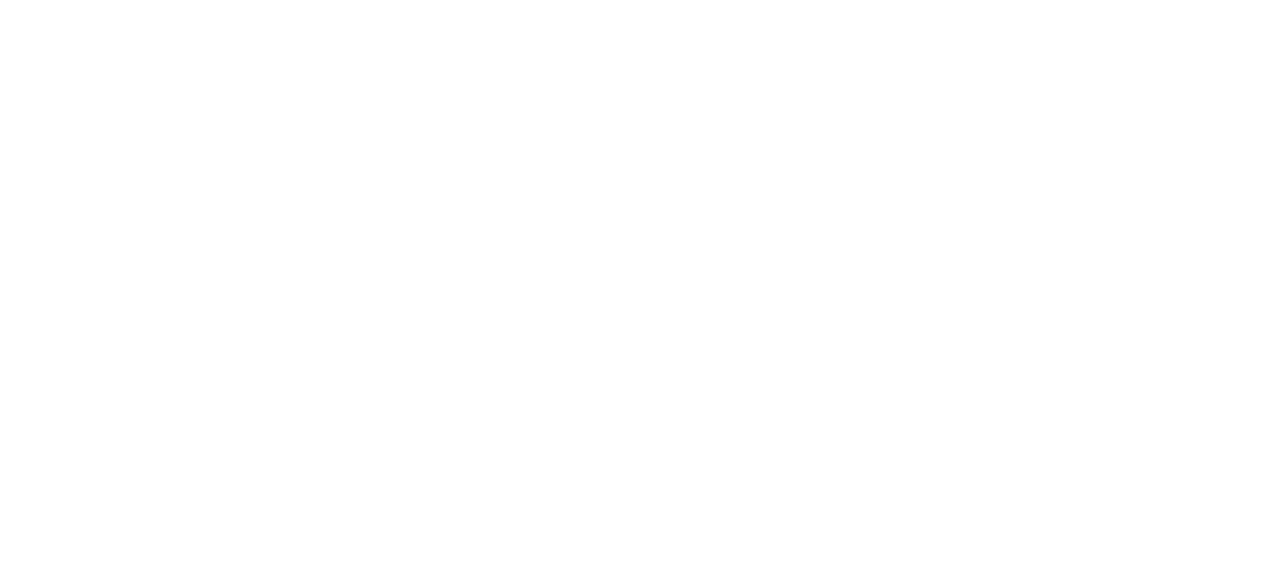
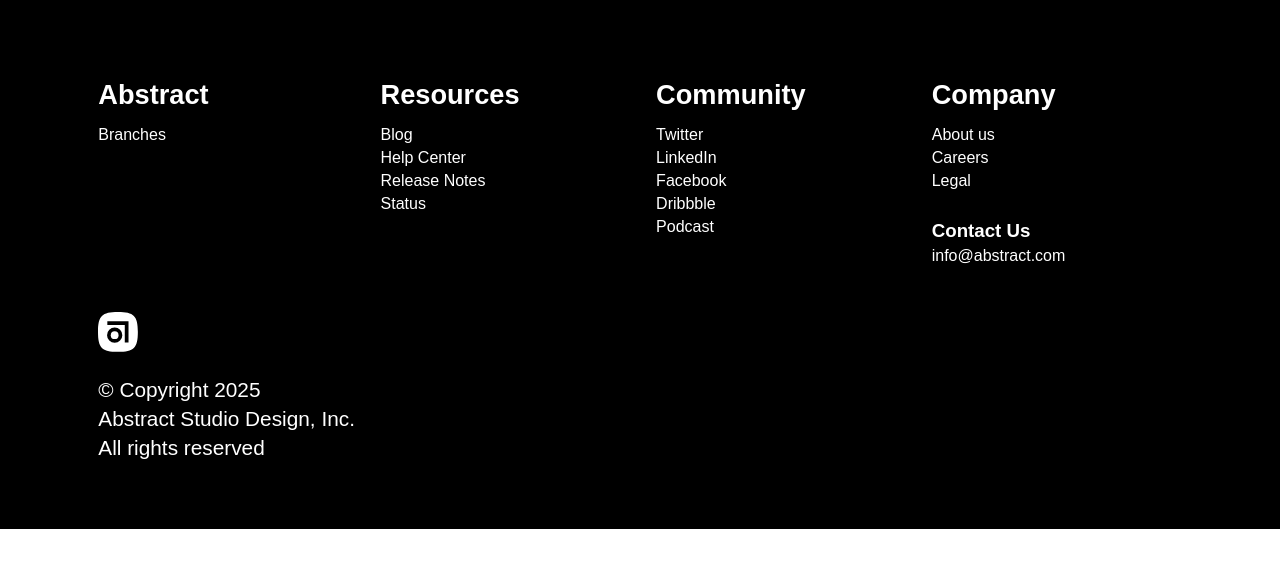
Before and after one commit to MorrisKehbel/Abstract, a plain HTML site: page index.html in a window 1280 px wide. Drawn offline with Linux system fonts and the light colour scheme.

Commit message:
added footer

```diff
--- a/assets/css/styles.css
+++ b/assets/css/styles.css
@@ -0,0 +1,79 @@
+*,
+*::before,
+*::after {
+  box-sizing: border-box;
+  padding: 0;
+  margin: 0;
+}
+
+ul,
+li {
+  list-style: none;
+}
+
+a {
+  text-decoration: none;
+  color: inherit;
+}
+/*-------------------- Reset End ------------------*/
+/*---------------- Component Styles ---------------*/
+body {
+  margin: 0;
+  padding: 0;
+  font-family: "GT America Standard", sans-serif;
+  color: white;
+}
+
+a:hover {
+  text-decoration: underline;
+}
+
+/*----------------- Page Elements -----------------*/
+/*footer*/
+footer {
+  display: grid;
+  justify-content: center;
+  /* grid-template-columns: repeat(5, 1fr); */
+  grid-template-columns: repeat(auto-fit, minmax(250px, max-content));
+  gap: clamp(0.75rem, 2vw, 2rem);
+  background-color: #000000;
+  color: white;
+  padding: 4rem 1rem;
+}
+
+.footer__row5 {
+  margin-top: 9rem;
+  /* grid-column: -1; */
+  /* grid-row: auto; */
+  justify-self: end;
+  align-self: end;
+  font-size: 1.3rem;
+  font-weight: 400;
+  @media (max-width: 1393px) {
+    margin-top: 0rem;
+  }
+}
+
+.footer_row5-logo {
+  height: 40px;
+  width: 40px;
+  margin: 1rem 0;
+}
+
+footer h2 {
+  font-weight: 600;
+  font-size: 1.7rem;
+  margin: 15px 0;
+}
+
+footer h3 {
+  margin-top: 30px;
+}
+
+footer li {
+  margin: 5px 0;
+}
+
+footer a:focus {
+  color: #dadbf1;
+}
--- a/index.html
+++ b/index.html
@@ -6,5 +6,66 @@
     <link rel="stylesheet" href="assets/css/styles.css" />
     <title>Abstract</title>
   </head>
-  <body></body>
+  <body>
+    <footer>
+      <div class="footer__row1">
+        <h2>Abstract</h2>
+        <ul>
+          <li><a href="#">Branches</a></li>
+        </ul>
+      </div>
+      <div class="footer__row2">
+        <h2>Resources</h2>
+        <ul>
+          <li><a href="#">Blog</a></li>
+          <li><a href="#">Help Center</a></li>
+          <li><a href="#">Release Notes</a></li>
+          <li><a href="#">Status</a></li>
+        </ul>
+      </div>
+      <div class="footer__row3">
+        <h2>Community</h2>
+        <ul>
+          <li><a href="#">Twitter</a></li>
+          <li><a href="#">LinkedIn</a></li>
+          <li><a href="#">Facebook</a></li>
+          <li><a href="#">Dribbble</a></li>
+          <li><a href="#">Podcast</a></li>
+        </ul>
+      </div>
+      <div class="footer__row4">
+        <h2>Company</h2>
+        <ul>
+          <li><a href="#">About us</a></li>
+          <li><a href="#">Careers</a></li>
+          <li><a href="#">Legal</a></li>
+        </ul>
+
+        <h3>Contact Us</h3>
+        <ul>
+          <li><a href="mailto:info@abstract.com">info@abstract.com</a></li>
+        </ul>
+      </div>
+      <div class="footer__row5">
+        <svg
+          class="footer_row5-logo"
+          xmlns="http://www.w3.org/2000/svg"
+          viewBox="0 0 200 51"
+          preserveAspectRatio="xMinYMid slice"
+        >
+          <g class="abstract-logo-mark-footer" fill="#fff">
+            <path
+              d="M25.41 0C5.08 0 0 5.08 0 25.41s5.08 25.41 25.41 25.41 25.41-5.08 25.41-25.41S45.74 0 25.41 0zm-4.17 39.31A9.73 9.73 0 1 1 31 29.58a9.75 9.75 0 0 1-9.76 9.73zm17.67-.4h-4.77V16.67H11.91v-4.76h27z"
+            />
+            <circle cx="21.24" cy="29.58" r="4.96" />
+          </g>
+        </svg>
+        <ul>
+          <li>&copy; Copyright 2025</li>
+          <li>Abstract Studio Design, Inc.</li>
+          <li>All rights reserved</li>
+        </ul>
+      </div>
+    </footer>
+  </body>
 </html>
```
